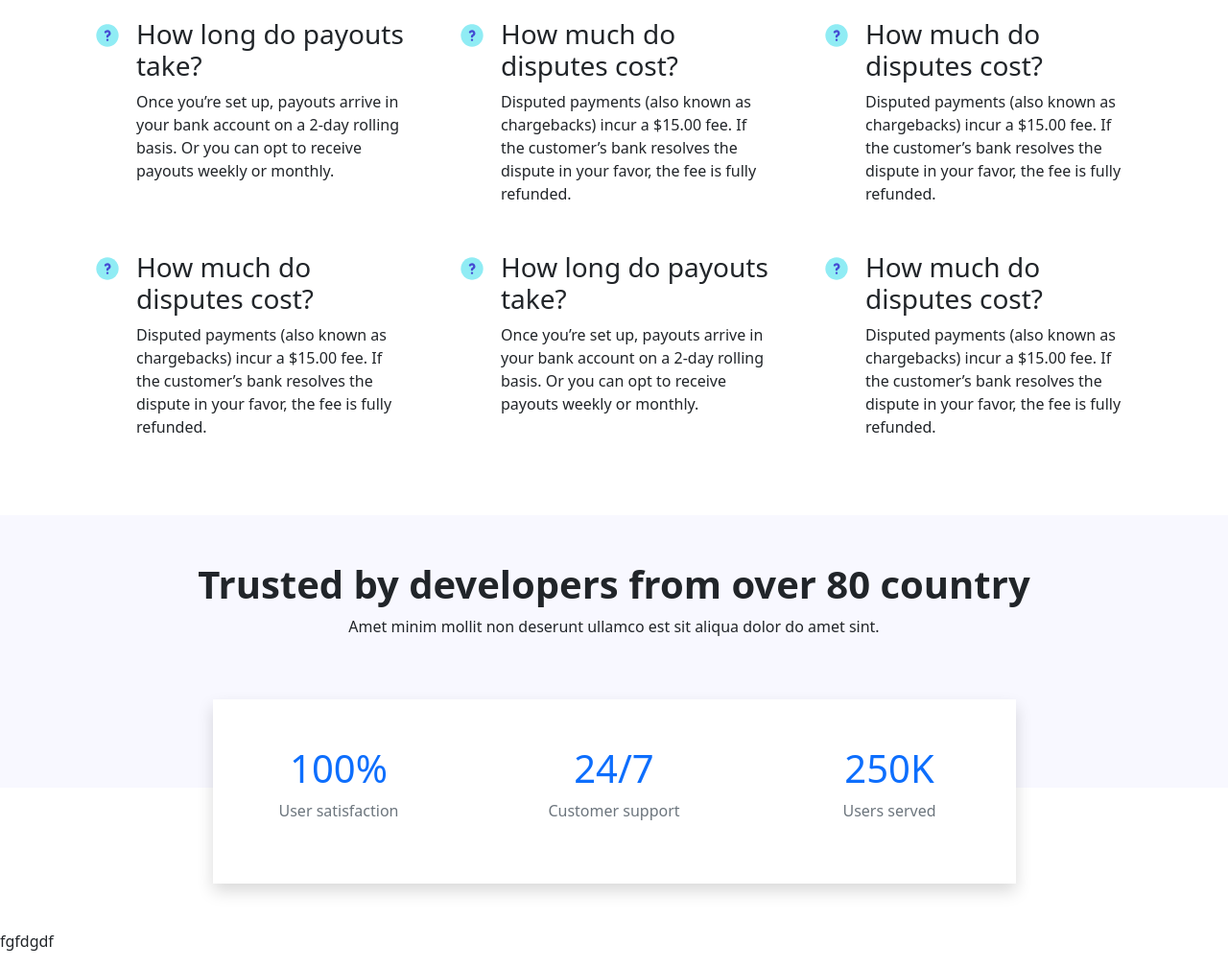
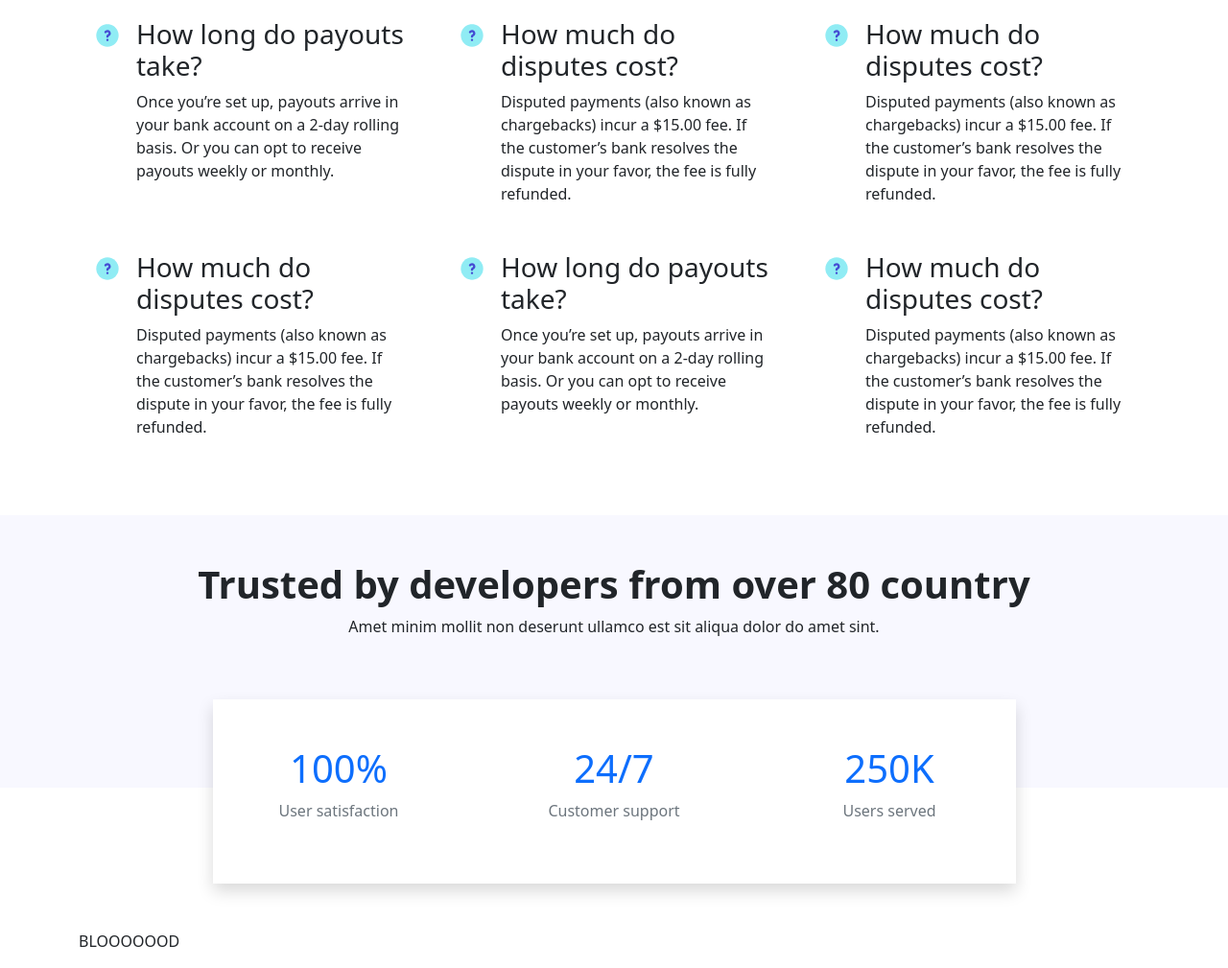
Before and after one commit to nikita-ryazanov/product-landing, a plain HTML site: page index.html in a window 1280 px wide. Shown: the part 3526-4535 px from the top of the page at 96% size. Drawn offline with nearby package versions, Linux system fonts and the light colour scheme.

Commit message:
добавил строчку в футере

```diff
--- a/index.html
+++ b/index.html
@@ -379,15 +379,13 @@
         </div>
     </div>
 
+    <!-- футер -->
+    <div class="container">
+        <footer class="footer">
+            <p>BLOOOOOOD</p>
+        </footer>
+    </div>
 
-
-    <div class="gfdhgf">
-        <div class="fdgdf">
-            <p>fgfdgdf
-
-            </p>
-        </div>
-    </div>
 
 
 
```
